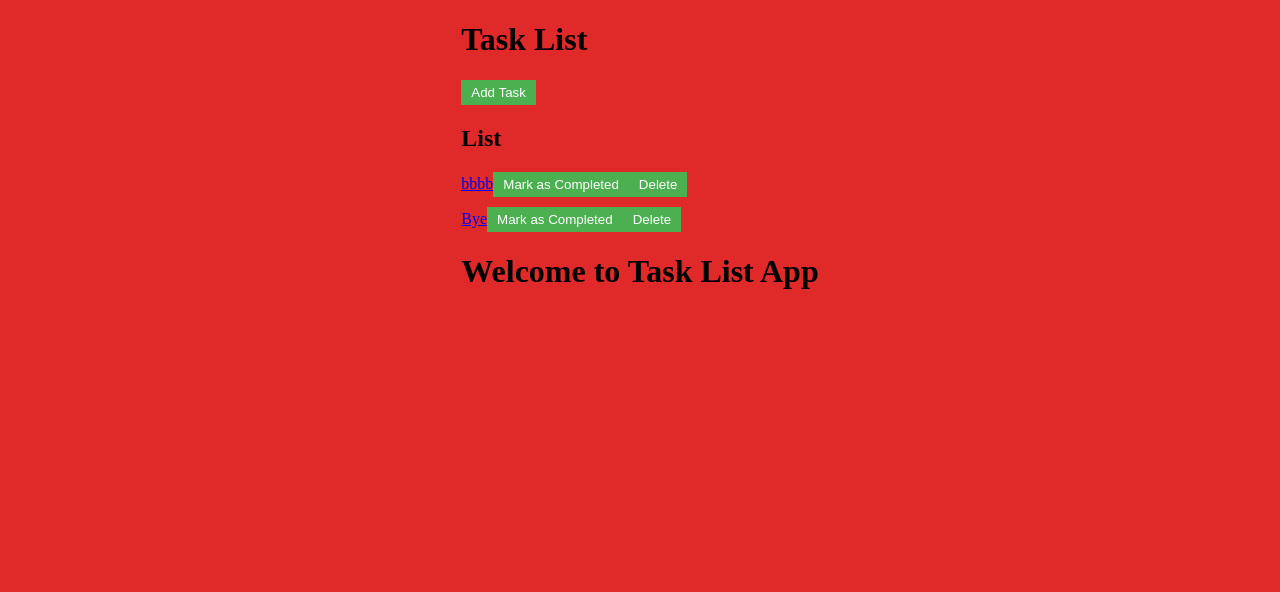
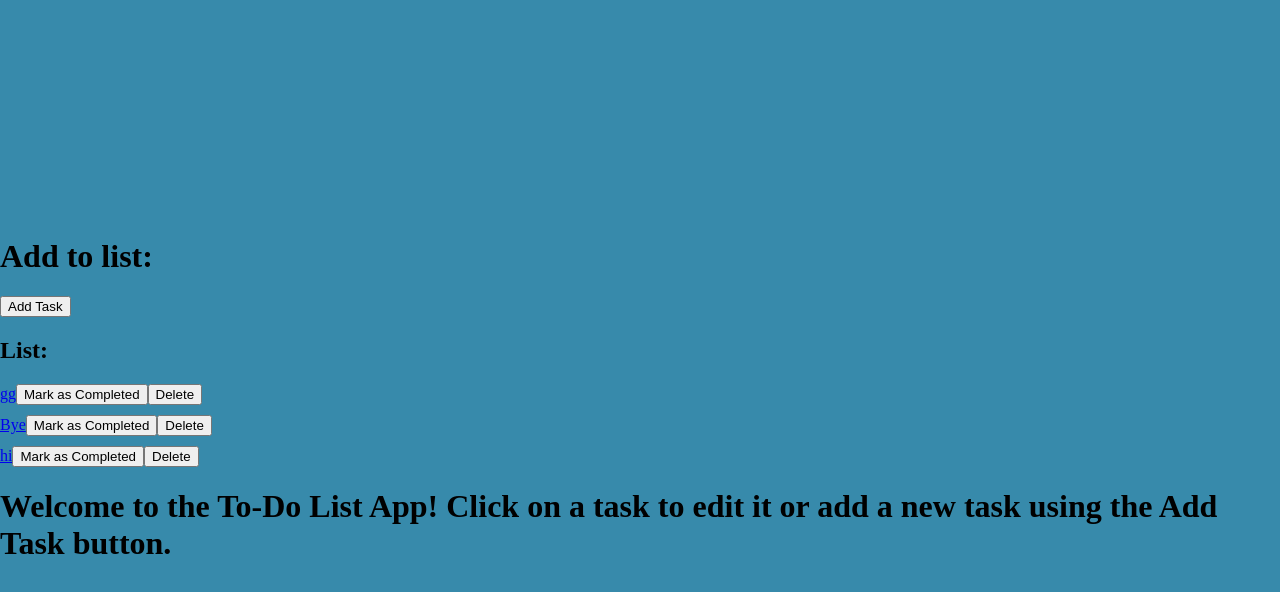
Before and after one commit to MAuriliaTTP/To-Do-List, a React (Vite) app in the folder TDL/: page / in a window 1280 px wide. Shown: the top 592 px of the page. Built offline with nearby package versions, Linux system fonts and the light colour scheme; data requests are answered from the project's data file.

Commit message:
Final iteration completed

```diff
--- a/TDL/db.json
+++ b/TDL/db.json
@@ -2,15 +2,21 @@
   "tasksList1": [
     {
       "id": 1688578461262,
-      "title": "bbbb",
+      "title": "gg",
       "completed": false,
-      "description": "by"
+      "description": "hel"
     },
     {
       "id": 1688579494864,
       "title": "Bye",
       "completed": false,
       "description": "aaaa"
+    },
+    {
+      "id": 1688586282318,
+      "title": "hi",
+      "completed": false,
+      "description": "gg"
     }
   ]
 }
--- a/TDL/src/App.jsx
+++ b/TDL/src/App.jsx
@@ -66,7 +66,6 @@ const App = () => {
 
   const updateTask = (taskId, updatedTaskData) => {
     // Send a PATCH request to update the task on the server
-    console.log('Clicked');
     fetch(`http://localhost:3000/tasksList1/${taskId}`, {
       method: 'PATCH',
       headers: {
@@ -78,7 +77,7 @@ const App = () => {
       .then((data) => {
         // Update the task in the local state
         const updatedTasks = tasksList1.map((task) => {
-          if (task.id === taskId) {
+          if (task.id === parseInt(taskId)) {
             // Merge the updated data into the existing task object
             return { ...task, ...data };
           }
@@ -131,7 +130,7 @@ const App = () => {
   return (
     <Router>
       <div className="App">
-        <h1>Task List</h1>
+        <h1>Add to list:</h1>
         <button className="add-button" onClick={() => openModal('list1')}>
           Add Task
         </button>
@@ -154,7 +153,7 @@ const App = () => {
             </form>
           </Modal>
         )}
-        <h2>List</h2>
+        <h2>List:</h2>
         <TaskList
           tasks={tasksList1}
           markTaskAsCompleted={markTaskAsCompleted}
@@ -166,7 +165,7 @@ const App = () => {
       <Routes>
         <Route
           path="/"
-          element={<h1>Welcome to Task List App</h1>}
+          element={<h1>Welcome to the To-Do List App! Click on a task to edit it or add a new task using the Add Task button.</h1>}
         />
         <Route
           path="/task/:taskId"
--- a/TDL/src/TaskDetails.jsx
+++ b/TDL/src/TaskDetails.jsx
@@ -29,23 +29,8 @@ const TaskDetails = ({ tasks, updateTask, deleteTask }) => {
 
     const updatedTask = { ...task, description: taskDescription, title: taskTitle};
 
-    fetch(`http://localhost:3000/tasksList1/${taskId}`, {
-      method: 'PATCH',
-      headers: {
-        'Content-Type': 'application/json',
-      },
-      body: JSON.stringify(updatedTask),
-    })
-      .then((response) => response.json())
-      .then((data) => {
-        setTask(data);
-      })
-      .catch((error) => {
-        console.error('Error updating task: ', error);
-      });
+    updateTask(taskId, updatedTask);
 
-      updateTask(taskId, updatedTask);
-      location.reload();
   };
 
   return (
--- a/TDL/src/styles.css
+++ b/TDL/src/styles.css
@@ -1,52 +1,55 @@
 body {
-  background-color: #e02a2a; /* Change background color here */
+  background-color: #378aab;
   margin: 0;
   padding: 0;
   display: flex;
   justify-content: center;
-  align-items: flex-start;
+  align-items: center;
   min-height: 100vh;
 }
 
 .TaskList {
   font-family: Arial, sans-serif;
-  background-color: #f2f2f2;
-  padding: 10px;
-  border-radius: 4px;
-  margin-top: 20px;
+  background-color: #fff;
+  padding: 20px;
+  border-radius: 8px;
+  box-shadow: 0 2px 4px rgba(0, 0, 0, 0.1);
+  width: 300px;
 }
 
 .TaskList h2 {
-  color: #2012e8;
+  color: #333;
+  font-size: 20px;
+  margin-bottom: 15px;
 }
 
 .TaskList .task {
-  padding: 8px;
-  margin-bottom: 8px;
-  background-color: #fff;
+  padding: 10px;
+  margin-bottom: 10px;
+  background-color: #f2f2f2;
   border-radius: 4px;
+  display: flex;
+  align-items: center;
 }
 
-form {
-  display: flex;
-  align-items: center;
-  margin-bottom: 20px;
+.TaskList .task input[type='text'] {
+  flex: 1;
+  padding: 5px;
+  border: none;
+  background-color: transparent;
 }
 
-input[type='text'] {
-  margin-right: 10px;
-  padding: 5px;
-}
-
-button {
+.TaskList .task button {
   padding: 5px 10px;
   background-color: #4caf50;
   color: #fff;
   border: none;
+  border-radius: 4px;
   cursor: pointer;
+  margin-left: 10px;
 }
 
-button:hover {
+.TaskList .task button:hover {
   background-color: #45a049;
 }
 
```
